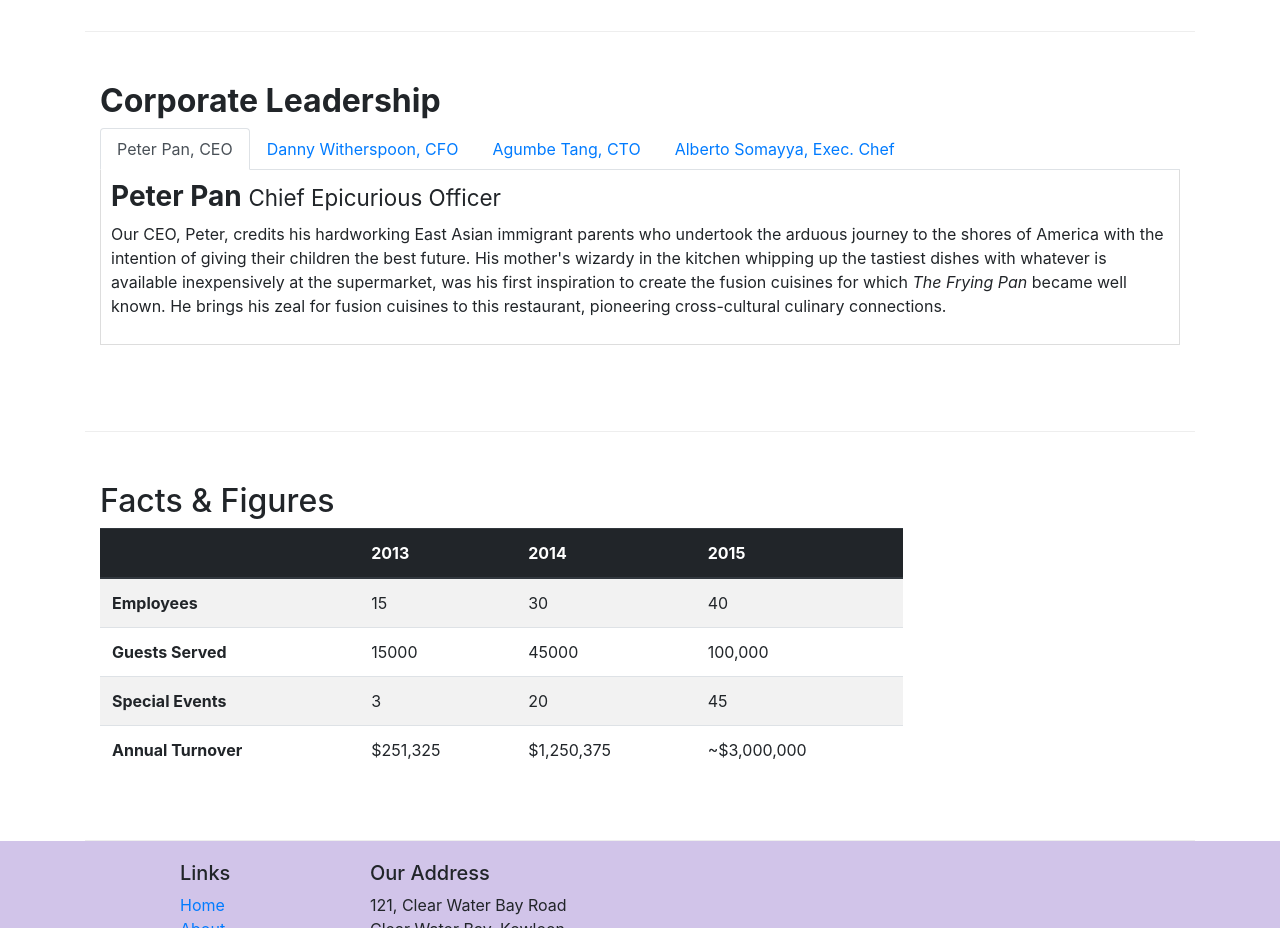
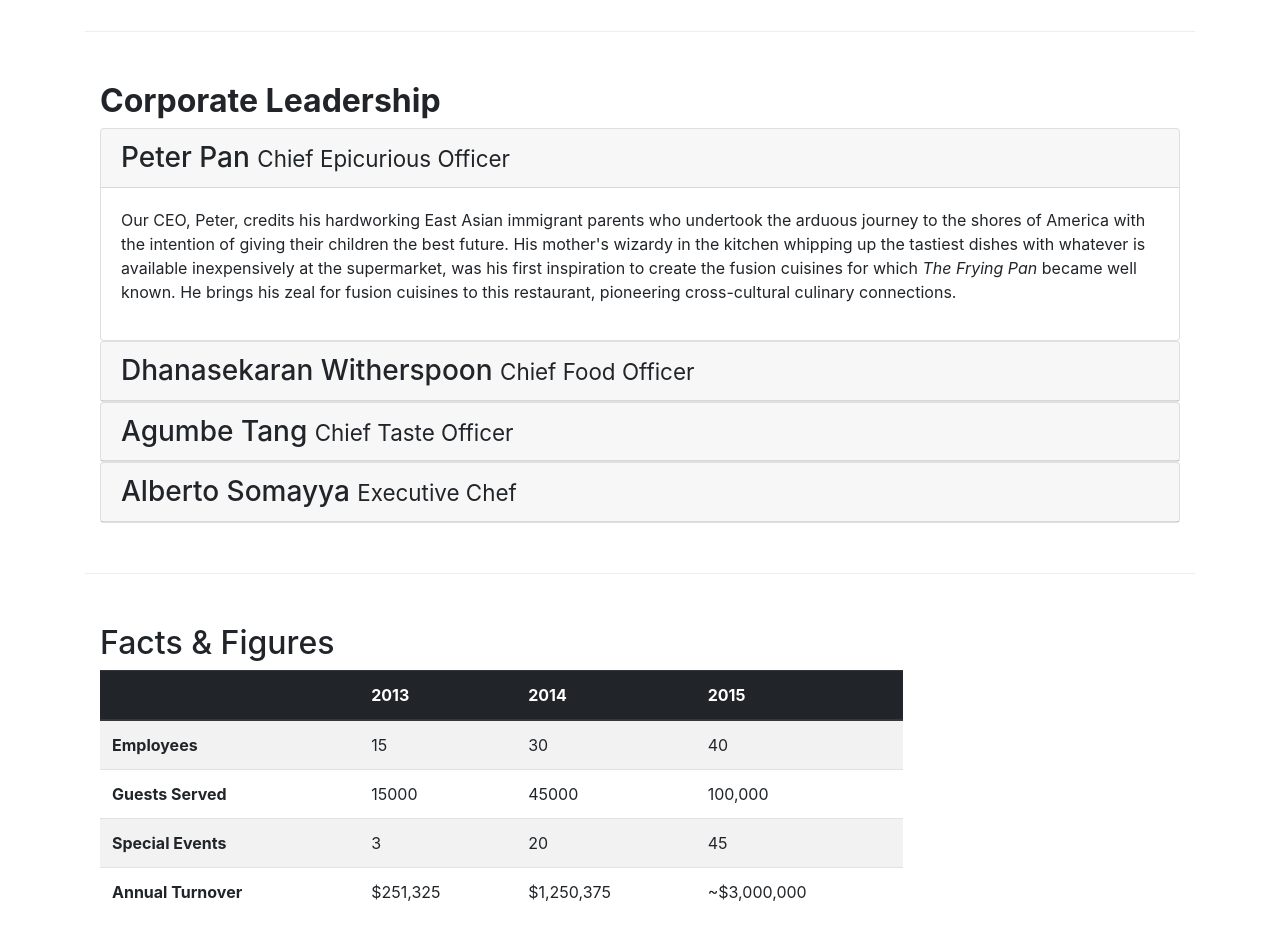
Before and after one commit to Sunilshah-7/Learning-Bootstrap, a website: page aboutus.html in a window 1280 px wide. Shown: the part 940-1868 px from the top of the page. Drawn offline with nearby package versions, Linux system fonts and the light colour scheme.

Commit message:
accordion

```diff
--- a/aboutus.html
+++ b/aboutus.html
@@ -101,45 +101,69 @@
         <div class="row row-content">
             <div class="col-sm-10 col-md-12">
                 <h2><b>Corporate Leadership</b></h2>
-                <ul class="nav nav-tabs">
-                    <li class="nav-item">
-                      <a class="nav-link active" href="#peter"
-                        role="tab" data-toggle="tab">Peter Pan, CEO</a>
-                    </li>
-                    <li class="nav-item">
-                      <a class="nav-link" href="#danny" role="tab"
-                      data-toggle="tab">Danny Witherspoon, CFO</a>
-                    </li>
-                    <li class="nav-item">
-                      <a class="nav-link" href="#agumbe"role="tab"
-                      data-toggle="tab">Agumbe Tang, CTO</a>
-                    </li>
-                    <li class="nav-item">
-                      <a class="nav-link" href="#alberto" role="tab"
-                      data-toggle="tab">Alberto Somayya, Exec. Chef</a>
-                    </li>
-                </ul>
-                <div class="tab-content">
-                    <div role="tabpanel" class="tab-pane fade show active" id="peter">
-                        <h3><b>Peter Pan </b><small>Chief Epicurious Officer</small></h3>
-                        <p class="d-none d-sm-block">Our CEO, Peter, credits his hardworking East Asian immigrant parents who undertook the arduous journey to the shores of America with the intention of giving their children the best future. His mother's wizardy in the kitchen whipping up the tastiest dishes with whatever is available inexpensively at the supermarket, was his first inspiration to create the fusion cuisines for which <em>The Frying Pan</em> became well known. He brings his zeal for fusion cuisines to this restaurant, pioneering cross-cultural culinary connections.</p>
+
+                <div id="accordion">
+                    <div class="card">
+                        <div class="card-header" role="tab" id="peterhead">
+                            <h3 class="mb-0">
+                                <a data-toggle="collapse" data-target="#peter">
+                                    Peter Pan <small>Chief Epicurious Officer</small>
+                                </a>
+                            </h3>
+                        </div>
+                        <div class="collapse show" id="peter" data-parent="#accordion">
+                            <div class="card-body">
+                                <p class="d-none d-sm-block">Our CEO, Peter, credits his hardworking East Asian immigrant parents who undertook the arduous journey to the shores of America with the intention of giving their children the best future. His mother's wizardy in the kitchen whipping up the tastiest dishes with whatever is available inexpensively at the supermarket, was his first inspiration to create the fusion cuisines for which <em>The Frying Pan</em> became well known. He brings his zeal for fusion cuisines to this restaurant, pioneering cross-cultural culinary connections.</p>
+                            </div>
+                        </div>
                     </div>
 
-                    <div role="tabpanel" class="tab-pane fade" id="danny">
-                        <h3><b>Dhanasekaran Witherspoon </b><small>Chief Food Officer</small></h3>
-                        <p class="d-none d-sm-block">Our CFO, Danny, as he is affectionately referred to by his colleagues, comes from a long established family tradition in farming and produce. His experiences growing up on a farm in the Australian outback gave him great appreciation for varieties of food sources. As he puts it in his own words, <em>Everything that runs, wins, and everything that stays, pays!</em></p>
+                    <div class="card">
+                        <div class="card-header" role="tab" id="dannyhead">
+                            <h3 class="mb-0">
+                                <a class="collapsed" data-toggle="collapse" data-target="#danny">
+                                Dhanasekaran Witherspoon <small>Chief Food Officer</small>
+                                </a>
+                            </h3>
+                        </div>
+                        <div class="collapse" id="danny" data-parent="#accordion">
+                            <div class="card-body">
+                                <p class="d-none d-sm-block">Our CFO, Danny, as he is affectionately referred to by his colleagues, comes from a long established family tradition in farming and produce. His experiences growing up on a farm in the Australian outback gave him great appreciation for varieties of food sources. As he puts it in his own words, <em>Everything that runs, wins, and everything that stays, pays!</em></p>
+                            </div>
+                        </div>
                     </div>
 
-                    <div role="tabpanel" class="tab-pane fade" id="agumbe">
-                        <h3><b>Agumbe Tang </b><small>Chief Taste Officer</small></h3>
-                        <p class="d-none d-sm-block">Blessed with the most discerning gustatory sense, Agumbe, our CTO, personally ensures that every dish that we serve meets his exacting tastes. Our chefs dread the tongue lashing that ensues if their dish does not meet his exacting standards. He lives by his motto, <em>You click only if you survive my lick.</em></p>
+                    <div class="card">
+                        <div class="card-header" role="tab" id="agumbehead">
+                            <h3 class="mb-0">
+                                <a class="collapsed" data-toggle="collapse" data-target="#agumbe">
+                                    Agumbe Tang <small>Chief Taste Officer</small>
+                                </a>
+                            </h3>
+                        </div>
+                        <div class="collapse" id="agumbe" data-parent="#accordion">
+                            <div class="card-body">
+                                <p class="d-none d-sm-block">Blessed with the most discerning gustatory sense, Agumbe, our CTO, personally ensures that every dish that we serve meets his exacting tastes. Our chefs dread the tongue lashing that ensues if their dish does not meet his exacting standards. He lives by his motto, <em>You click only if you survive my lick.</em></p>
+                            </div>
+                        </div>
                     </div>
 
-                    <div role="tabpanel" class="tab-pane fade" id="alberto">
-                        <h3><b>Alberto Somayya </b><small>Executive Chef</small></h3>
-                        <p class="d-none d-sm-block">Award winning three-star Michelin chef with wide International experience having worked closely with whos-who in the culinary world, he specializes in creating mouthwatering Indo-Italian fusion experiences. He says, <em>Put together the cuisines from the two craziest cultures, and you get a winning hit! Amma Mia!</em></p>
+                    <div class="card">
+                        <div class="card-header" role="tab" id="albertohead">
+                            <h3 class="mb-0">
+                                <a class="collapsed" data-toggle="collapse" data-target="#alberto">
+                                    Alberto Somayya <small>Executive Chef</small>
+                                </a>
+                            </h3>
+                        </div>
+                        <div class="collapse" id="alberto" data-parent="#accordion">
+                            <div class="card-body">
+                                <p class="d-none d-sm-block">Award winning three-star Michelin chef with wide International experience having worked closely with whos-who in the culinary world, he specializes in creating mouthwatering Indo-Italian fusion experiences. He says, <em>Put together the cuisines from the two craziest cultures, and you get a winning hit! Amma Mia!</em></p>
+                            </div>
+                        </div>
                     </div>
                 </div>
+
             </div>
         </div>
         <div class="row row-content">
```
